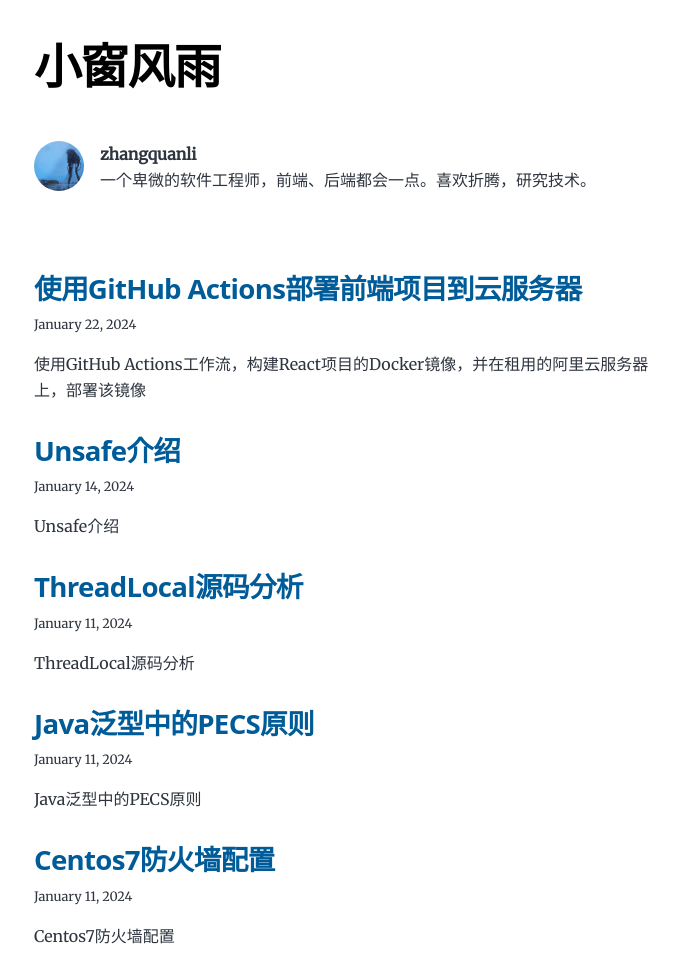
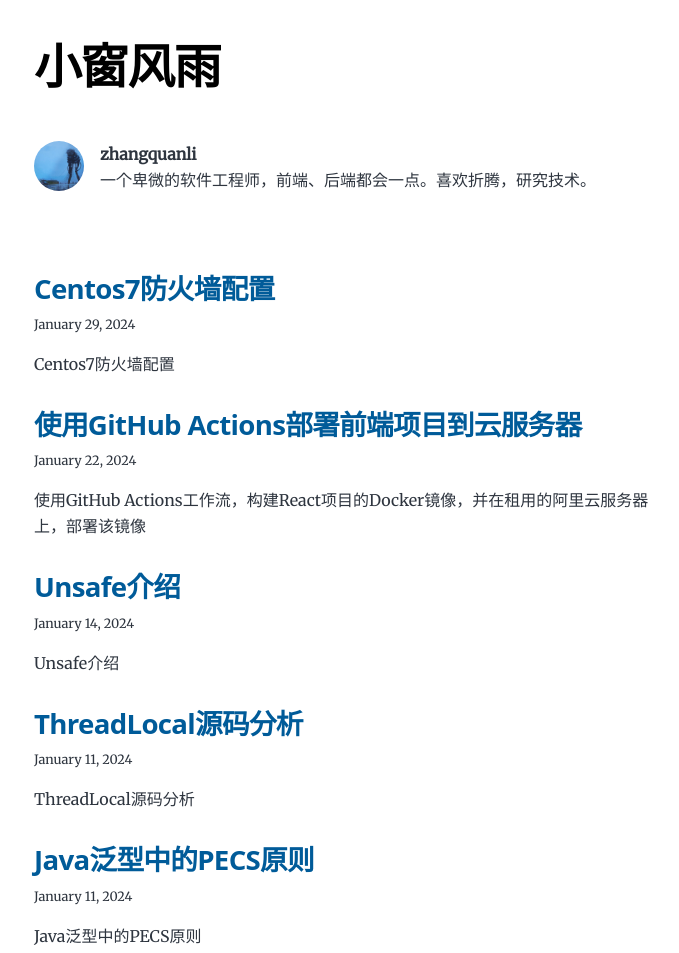
Before and after one commit to zhangquanli/my-blog, a Gatsby site: page / in a window 1280 px wide. Shown: the top 953 px of the page, without its empty margins (290-969 px from the left). Built offline with nearby package versions, Linux system fonts and the light colour scheme; Gatsby itself is replaced by a stand-in of ours.

Commit message:
更新“Centos7防火墙配置”

```diff
--- a/content/blog/2024/01/Centos7防火墙配置.md
+++ b/content/blog/2024/01/Centos7防火墙配置.md
@@ -1,10 +1,8 @@
 ---
 title: Centos7防火墙配置
-date: "2024-01-11 14:02:00"
+date: "2024-01-29 10:00:17"
 description: "Centos7防火墙配置"
 ---
-
-# Centos7防火墙配置
 
 ## 1、查询`firewall`服务状态
 
```
